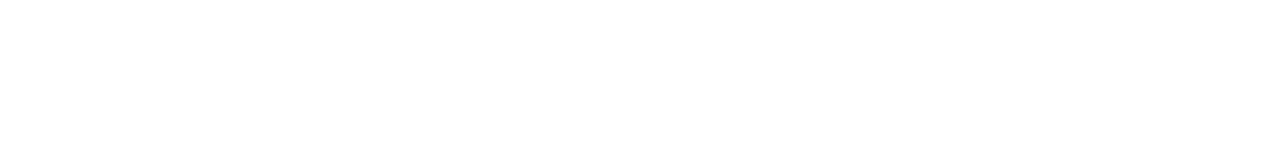
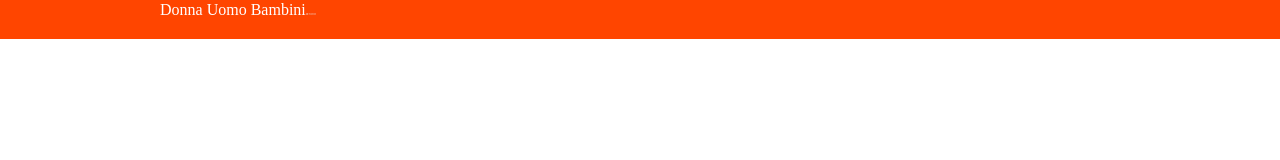
Before and after one commit to DeboraChiarelli/html-css-boolando, a plain HTML site: page index.html in a window 1280 px wide. Drawn offline with Linux system fonts and the light colour scheme.

Commit message:
Aggiunto Header/ Index e css

```diff
--- a/css/style.css
+++ b/css/style.css
@@ -0,0 +1,38 @@
+* {
+    margin: 0;
+    padding: 0;
+    box-sizing: border-box;
+}
+
+a {
+    text-decoration: none;
+    color: white;
+}
+
+.bg-orange {
+    background-color: orangered;
+}
+
+.container {
+    max-width: 1000px;
+    margin: 0 auto;
+    display: flex;
+    padding: 20px;
+    padding-top: 1px;
+}
+
+.row {
+    display: flex;
+    flex-wrap: wrap;
+}
+
+.row-header {
+    justify-content: space-between;
+    align-items: center;
+}
+
+
+.logo {
+    width: 10px;
+
+}
--- a/index.html
+++ b/index.html
@@ -6,7 +6,43 @@
     <title>Boolando</title>
     <link rel="stylesheet" href="./css/style.css">
 </head>
+
+
 <body>
+
+    <header class="bg-orange">
+        <nav class="container">
+            <div class="row row-header">
+                <div class="col">
+                    <a href="First" class="white">Donna</a>
+                    <a href="Second" class="white">Uomo</a>
+                    <a href="Third" class="white">Bambini</a>
+                </div>
+                <div class="col">
+                    <img src="./img/boolean-logo.png" class="logo" alt="logo Boolean">
+                </div>
+                <div class="col">
+                   <p></p>
+                   <p></p>
+                   <p></p>
+                </div>
+            </div>
+        </nav>
+    </header>
+
+
+
+<main>
+
+</main>
+
+
+
+<footer>
+
+</footer>
+
+
 
 </body>
 </html>
```
